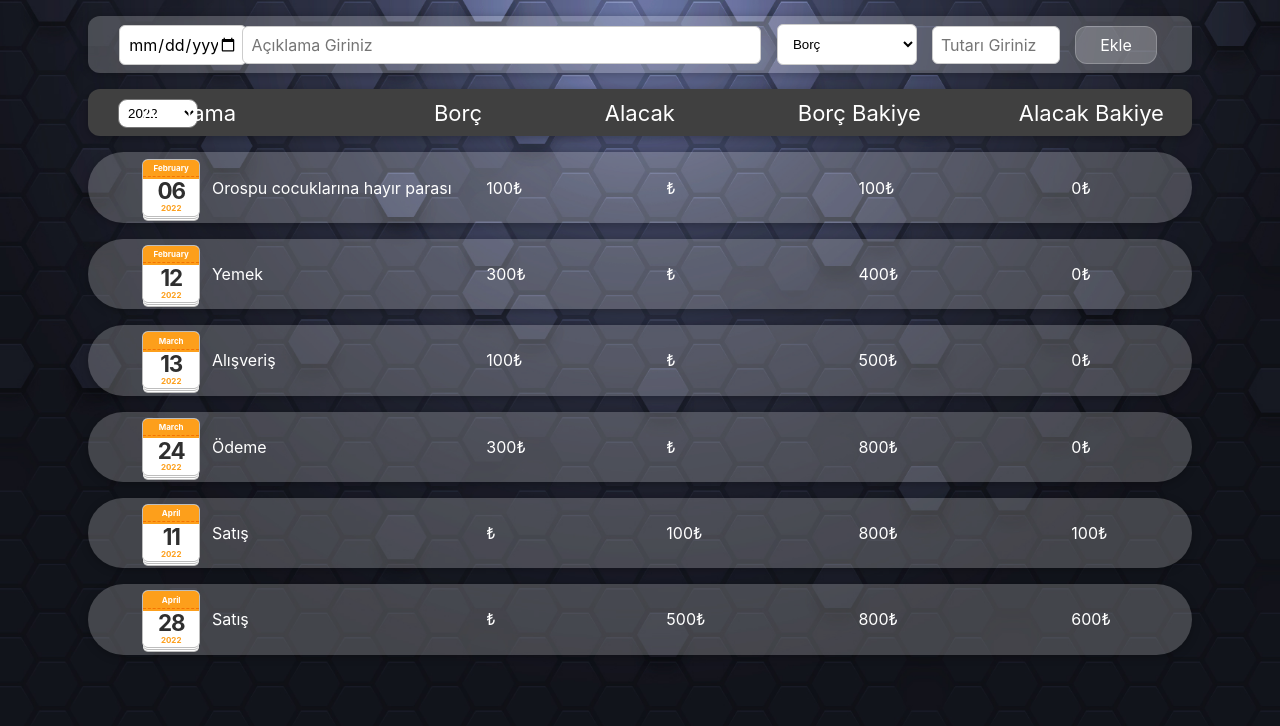
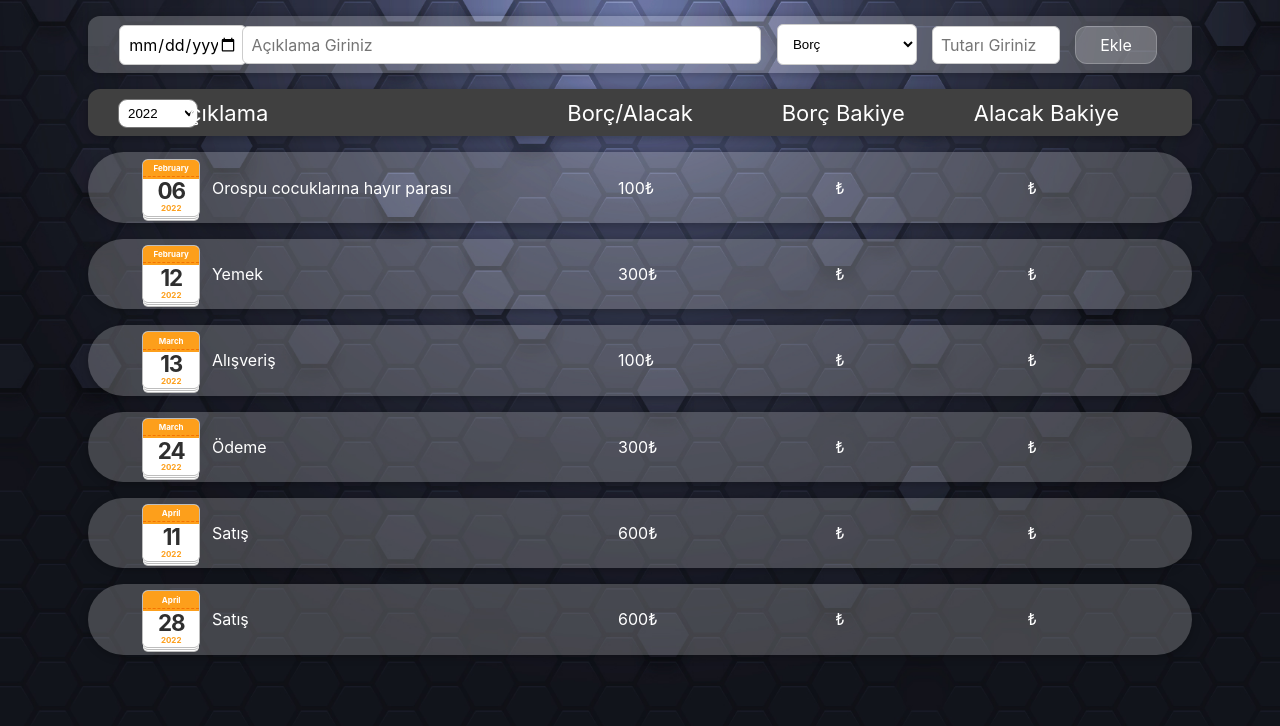
Before and after one commit to Dogukandinler/kalamozadef, a React (Create React App) app: page / in a window 1280 px wide. Shown: the top 726 px of the page. Built offline with nearby package versions, Linux system fonts and the light colour scheme.

Commit message:
Borc/Alacak

```diff
--- a/src/App.js
+++ b/src/App.js
@@ -6,12 +6,12 @@ import NewRecords from './components/NewRecords/NewRecords';
 function App() {
 
     const checks = [
-        { id: "1",company:"", date: new Date(2022, 1, 6),  explanation:"Orospu cocuklarına hayır parası" ,debt:100, claim:"",debtBlance:100,claimBlance:0},
-        { id: "2",company:"", date: new Date(2022, 1, 12), explanation:"Yemek" ,debt:300, claim:"",debtBlance:400,claimBlance:0},
-        { id: "3",company:"", date: new Date(2022, 2, 13), explanation:"Alışveriş" ,debt:100, claim:"",debtBlance:500,claimBlance:0},
-        { id: "4",company:"", date: new Date(2022, 2, 24), explanation:"Ödeme" ,debt:300, claim:"",debtBlance:800,claimBlance:0},
-        { id: "5",company:"", date: new Date(2022, 3, 11), explanation:"Satış" ,debt:"", claim:100,debtBlance:800,claimBlance:100},
-        { id: "6",company:"", date: new Date(2022, 3, 28), explanation:"Satış" ,debt:"", claim:500,debtBlance:800,claimBlance:600},
+        { id: "1",company:"", date: new Date(2022, 1, 6),  explanation:"Orospu cocuklarına hayır parası" ,debtclaim:100,debtBlance:"",claimBlance:"",SelectionCD:"Borç"},
+        { id: "2",company:"", date: new Date(2022, 1, 12), explanation:"Yemek" ,debtclaim:300,debtBlance:"",claimBlance:"",SelectionCD:"Borç"},
+        { id: "3",company:"", date: new Date(2022, 2, 13), explanation:"Alışveriş" ,debtclaim:100,debtBlance:"",claimBlance:"",SelectionCD:"Borç"},
+        { id: "4",company:"", date: new Date(2022, 2, 24), explanation:"Ödeme" ,debtclaim:300,debtBlance:"",claimBlance:"",SelectionCD:"Borç"},
+        { id: "5",company:"", date: new Date(2022, 3, 11), explanation:"Satış" ,debtclaim:600, debtBlance:"",claimBlance:"",SelectionCD:"Alacak"},
+        { id: "6",company:"", date: new Date(2022, 3, 28), explanation:"Satış" ,debtclaim:600, debtBlance:"",claimBlance:"",SelectionCD:"Alacak"},
 
 ];
 
--- a/src/components/KalamozaItem.css
+++ b/src/components/KalamozaItem.css
@@ -22,19 +22,19 @@
     }
     .Açıklama{
         position:relative;
-        flex-basis: 25.0%;
+        flex-basis: 37%;
     }
     .Borç{
         position:relative;
-        flex-basis: 16.4%;
+        flex-basis: 19.8%;
     }
     .Alacak{
         position:relative;
-        flex-basis: 17.5%;
+        flex-basis: 18.5%;
     }
     .Borçbakiye{
         position:relative;
-        flex-basis: 19.4%;
+        flex-basis: 17.5%;
     }
     .Alacakbakiye{
         position:relative;
--- a/src/components/KalamozaItem.js
+++ b/src/components/KalamozaItem.js
@@ -12,8 +12,7 @@ const KalamozaItem = (props) => {
           <KalamozaDate date={props.date} />
         </div>
         <div className="Açıklama">{props.explanation}</div>
-        <div className="Borç">{props.debt}₺</div>
-        <div className="Alacak">{props.claim}₺</div>
+        <div className="Borç">{props.debtclaim}₺</div>
         <div className="Borçbakiye">{props.debtBlance}₺</div>
         <div className="Alacakbakiye">{props.claimBlance}₺</div>
       </div>
--- a/src/components/Records.js
+++ b/src/components/Records.js
@@ -11,48 +11,42 @@ const Records = (props) => {
       <KalamozaItem
         date={props.items[0].date}
         explanation={props.items[0].explanation}
-        debt={props.items[0].debt}
-        claim={props.items[0].claim}
+        debtclaim={props.items[0].debtclaim}
         debtBlance={props.items[0].debtBlance}
         claimBlance={props.items[0].claimBlance}
       />
       <KalamozaItem
         date={props.items[1].date}
         explanation={props.items[1].explanation}
-        debt={props.items[1].debt}
-        claim={props.items[1].claim}
+        debtclaim={props.items[1].debtclaim}
         debtBlance={props.items[1].debtBlance}
         claimBlance={props.items[1].claimBlance}
       />
       <KalamozaItem
         date={props.items[2].date}
         explanation={props.items[2].explanation}
-        debt={props.items[2].debt}
-        claim={props.items[2].claim}
+        debtclaim={props.items[2].debtclaim}
         debtBlance={props.items[2].debtBlance}
         claimBlance={props.items[2].claimBlance}
       />
       <KalamozaItem
         date={props.items[3].date}
         explanation={props.items[3].explanation}
-        debt={props.items[3].debt}
-        claim={props.items[3].claim}
+        debtclaim={props.items[3].debtclaim}
         debtBlance={props.items[3].debtBlance}
         claimBlance={props.items[3].claimBlance}
       />
       <KalamozaItem
         date={props.items[4].date}
         explanation={props.items[4].explanation}
-        debt={props.items[4].debt}
-        claim={props.items[4].claim}
+        debtclaim={props.items[4].debtclaim}
         debtBlance={props.items[4].debtBlance}
         claimBlance={props.items[4].claimBlance}
       />
       <KalamozaItem
         date={props.items[5].date}
         explanation={props.items[5].explanation}
-        debt={props.items[5].debt}
-        claim={props.items[5].claim}
+        debtclaim={props.items[5].debtclaim}
         debtBlance={props.items[5].debtBlance}
         claimBlance={props.items[5].claimBlance}
       />
--- a/src/components/Title.css
+++ b/src/components/Title.css
@@ -27,7 +27,7 @@
     }
     .BorçB{
         position:relative;
-        right: 100px;
+        right: 15px;
 
 
 
@@ -49,6 +49,6 @@
         position:relative;
 
 
-        right: 20px;
+        right: 65px;
 
     }
--- a/src/components/Title.js
+++ b/src/components/Title.js
@@ -15,8 +15,7 @@ const Title = () => {
       <KalamozaFilter selected={filteredYear} onChangeFilter={filterChangeHandler}></KalamozaFilter>
       <div className="TarihB"></div>
       <div className="AçıklamaB">Açıklama</div>
-      <div className="BorçB">Borç</div>
-      <div className="AlacakB">Alacak</div>
+      <div className="BorçB">Borç/Alacak</div>
       <div className="BorçbakiyeB">Borç Bakiye</div>
       <div className="AlacakbakiyeB">Alacak Bakiye</div>
     </div>
```
